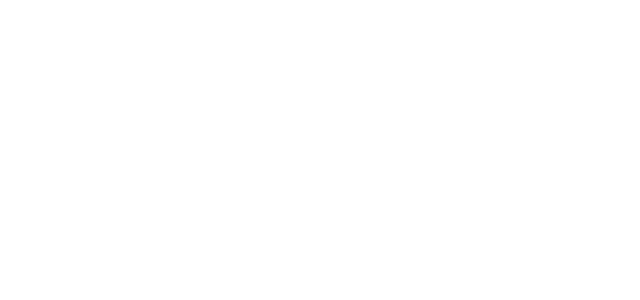
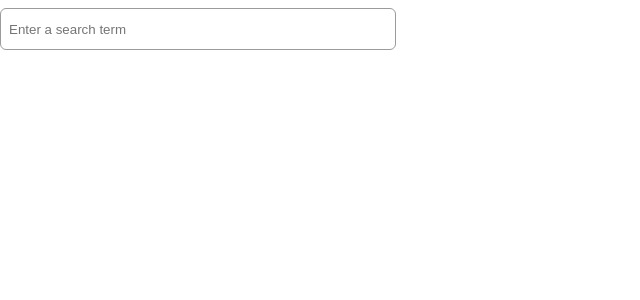
Before and after one commit to Jmedders/githubSearchApp, a React (Create React App) app in the folder client/: page / in a window 1280 px wide. Shown: the top 300 px of the page, without its empty margins (0-640 px from the left). Built offline with nearby package versions, Linux system fonts and the light colour scheme.

Commit message:
create search input, maintain state on parent

```diff
--- /dev/null
+++ b/client/src/components/Search/InputSearch.js
@@ -0,0 +1,39 @@
+import React from "react";
+import styled from "styled-components";
+
+export default function InputSearch({ handleChange, val }) {
+  return (
+    <Wrap>
+      <Input
+        value={val}
+        placeholder="Enter a search term"
+        onChange={handleChange}
+      />
+    </Wrap>
+  );
+}
+
+const Input = styled.input`
+  width: 50%;
+  height: 2.375rem;
+  border-radius: 0.375rem;
+  border: solid 0.063rem #9b9b9b;
+  padding-left: 0.5rem;
+  @media (max-width: 900px) {
+    min-width: 70%;
+  }
+  @media (max-width: 700px) {
+    min-width: 90%;
+  }
+`;
+
+const Wrap = styled.div`
+  max-width: 60vw;
+  margin-top: 0.5rem;
+  @media (max-width: 900px) {
+    min-width: 70vw;
+  }
+  @media (max-width: 700px) {
+    min-width: 90vw;
+  }
+`;
--- a/client/src/components/pages/Splash.js
+++ b/client/src/components/pages/Splash.js
@@ -1,5 +1,14 @@
-import React from "react";
+import React, { useState } from "react";
+import InputSearch from "../Search/InputSearch";
 
 export default function Splash() {
-  return <></>;
+  const [searchVal, setSearchVal] = useState("");
+  const handleInputChange = ({ target: { value } }) => {
+    setSearchVal(value);
+  };
+  return (
+    <>
+      <InputSearch handleChange={handleInputChange} val={searchVal} />
+    </>
+  );
 }
```
